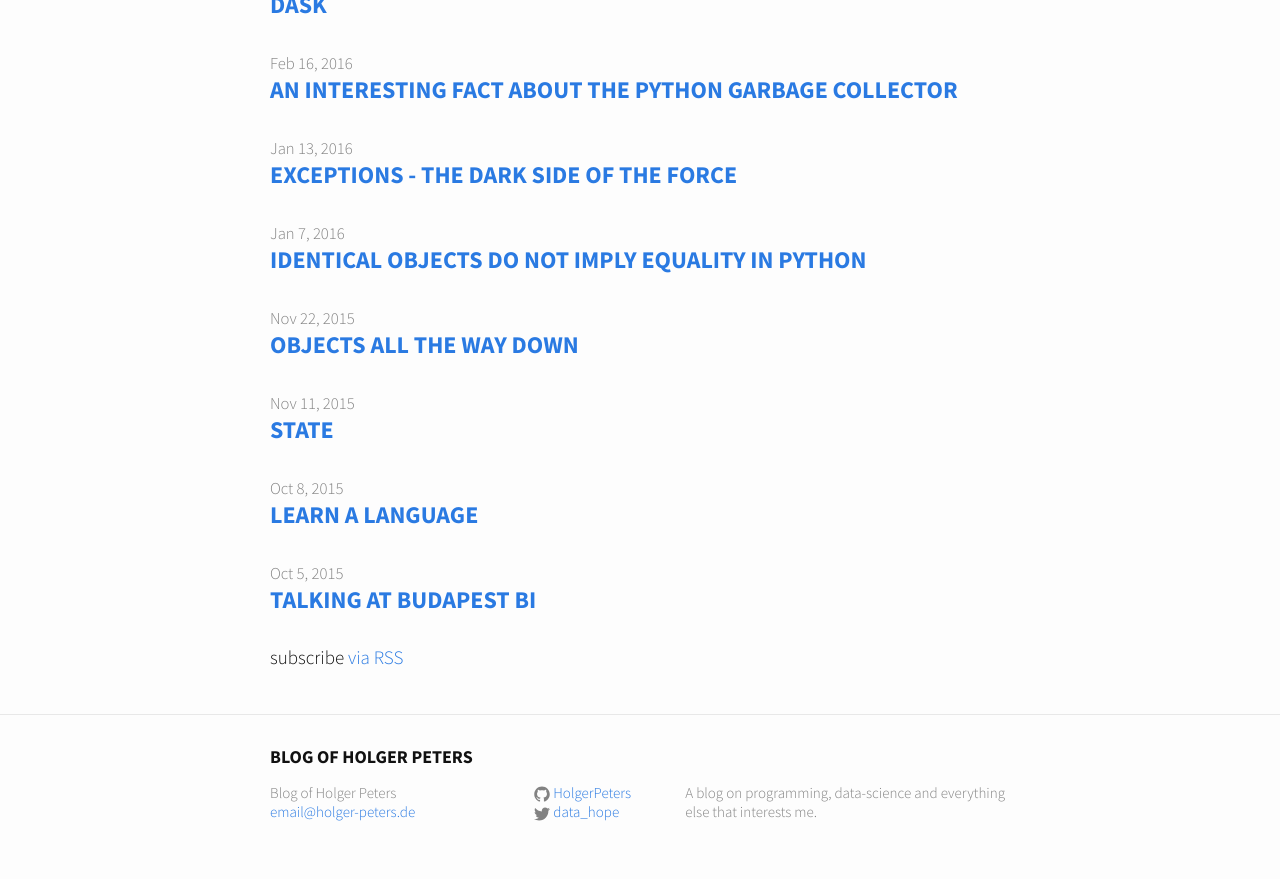
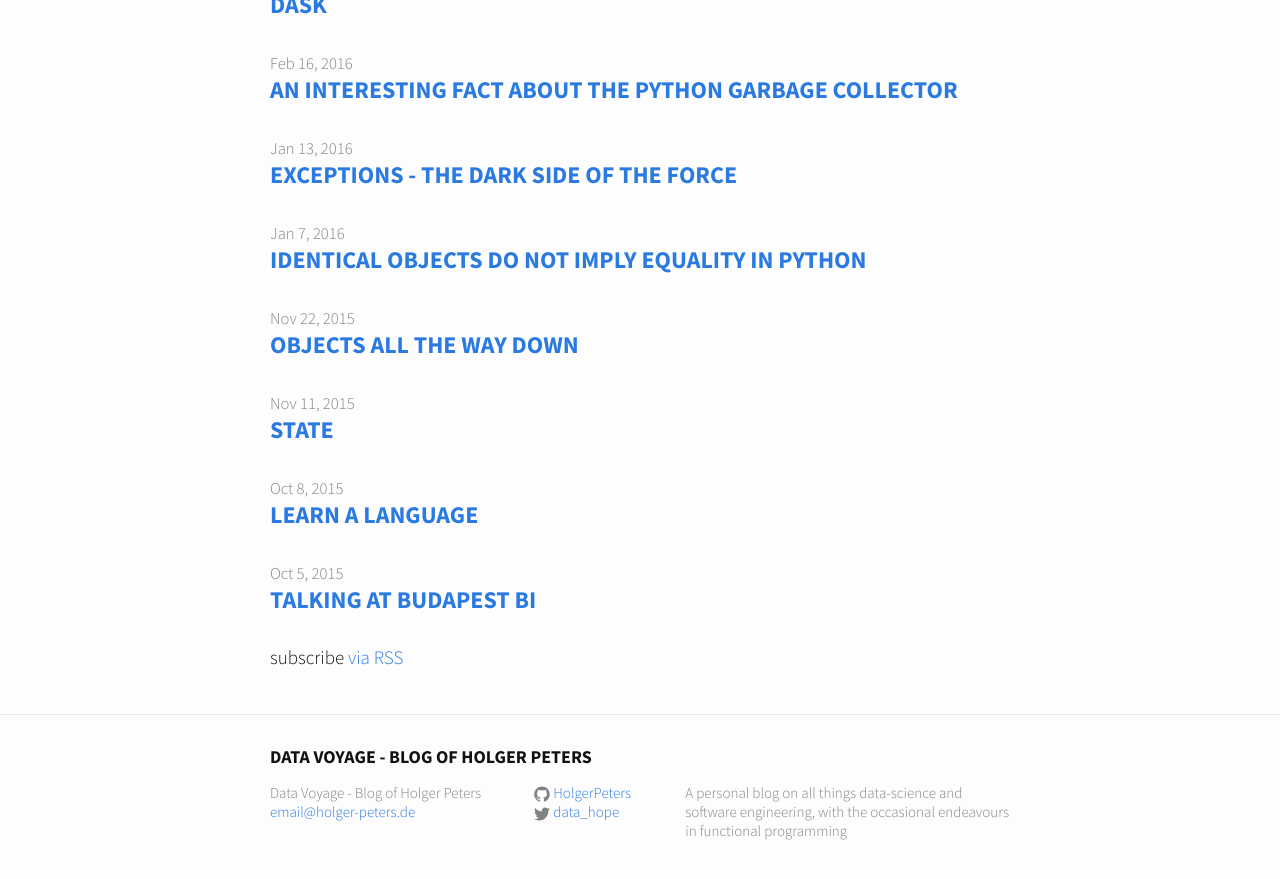
Before and after one commit to HolgerPeters/blog, a Jekyll site: the page built from index.html, in a window 1280 px wide and 900 px high, scrolled down 629 px. Shown: the top 879 px of the window. Built offline with Jekyll 4.4.1, drawn with Linux system fonts in a browser that asks for light colours; some of the changed text lies outside the part shown.

Commit message:
New description and more interesting title

```diff
--- a/_config.yml
+++ b/_config.yml
@@ -1,7 +1,9 @@
-title: Blog of Holger Peters
+title: Data Voyage - Blog of Holger Peters
 email: email@holger-peters.de
 description: > # this means to ignore newlines until "baseurl:"
-  A blog on programming, data-science and everything else that interests me.
+    A personal blog on all things data-science and software
+    engineering, with the occasional endeavours in functional
+    programming
 baseurl: "" # the subpath of your site, e.g. /blog
 url: "http://www.holger-peters.de"
 twitter_username: data_hope
```
